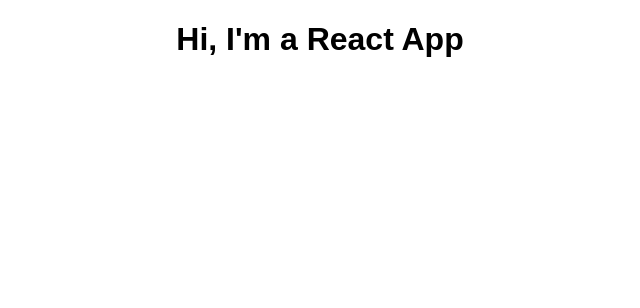
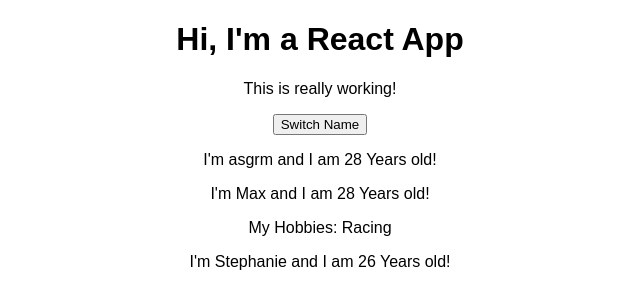
Before and after one commit to asgrm/react-guide, a React (Create React App) app: page / in a window 1280 px wide. Shown: the top 308 px of the page, without its empty margins (320-960 px from the left). Built offline with nearby package versions, Linux system fonts and the light colour scheme.

Commit message:
done point 3.19

```diff
--- a/src/App.js
+++ b/src/App.js
@@ -1,14 +1,40 @@
 import React, { Component } from 'react';
-import logo from './logo.svg';
 import './App.css';
+import Person from './Person/Person';
 
 class App extends Component {
+  state = {
+    persons: [
+      {name: 'asgrm', age: 28},
+      {name: 'Max', age: 28},
+      {name: 'Stephanie', age: 26},
+    ],
+    otherState: 'other value',
+  }
+
+  switchNameHandler = () => {
+    // console.log('clicked');
+    this.setState({persons: [
+      {name: 'Andrii', age: 28},
+      {name: 'Maximilian', age: 28},
+      {name: 'Stephanie', age: 27},
+    ]
+    });
+  }
+
   render() {
     return (
       <div className="App">
         <h1>Hi, I'm a React App</h1>
+        <p>This is really working!</p>
+        <button onClick={this.switchNameHandler}>Switch Name</button>
+        <Person name={this.state.persons[0].name} age={this.state.persons[0].age}/>
+        <Person name={this.state.persons[1].name} age={this.state.persons[1].age}>My Hobbies: Racing</Person>
+        <Person name={this.state.persons[2].name} age={this.state.persons[2].age}/>
       </div>
+
     );
+    // return React.createElement('div', {className: 'App'}, React.createElement('h1', null, 'Hi, I\'m a React App!!'));
   }
 }
 
--- /dev/null
+++ b/src/Person/Person.js
@@ -0,0 +1,13 @@
+import React from 'react';
+
+
+const person = (props) => {
+  return (
+  <div>
+    <p>I'm {props.name} and I am {props.age} Years old!</p>
+    <p>{props.children}</p>
+  </div>
+  );
+};
+
+export default person;
```
